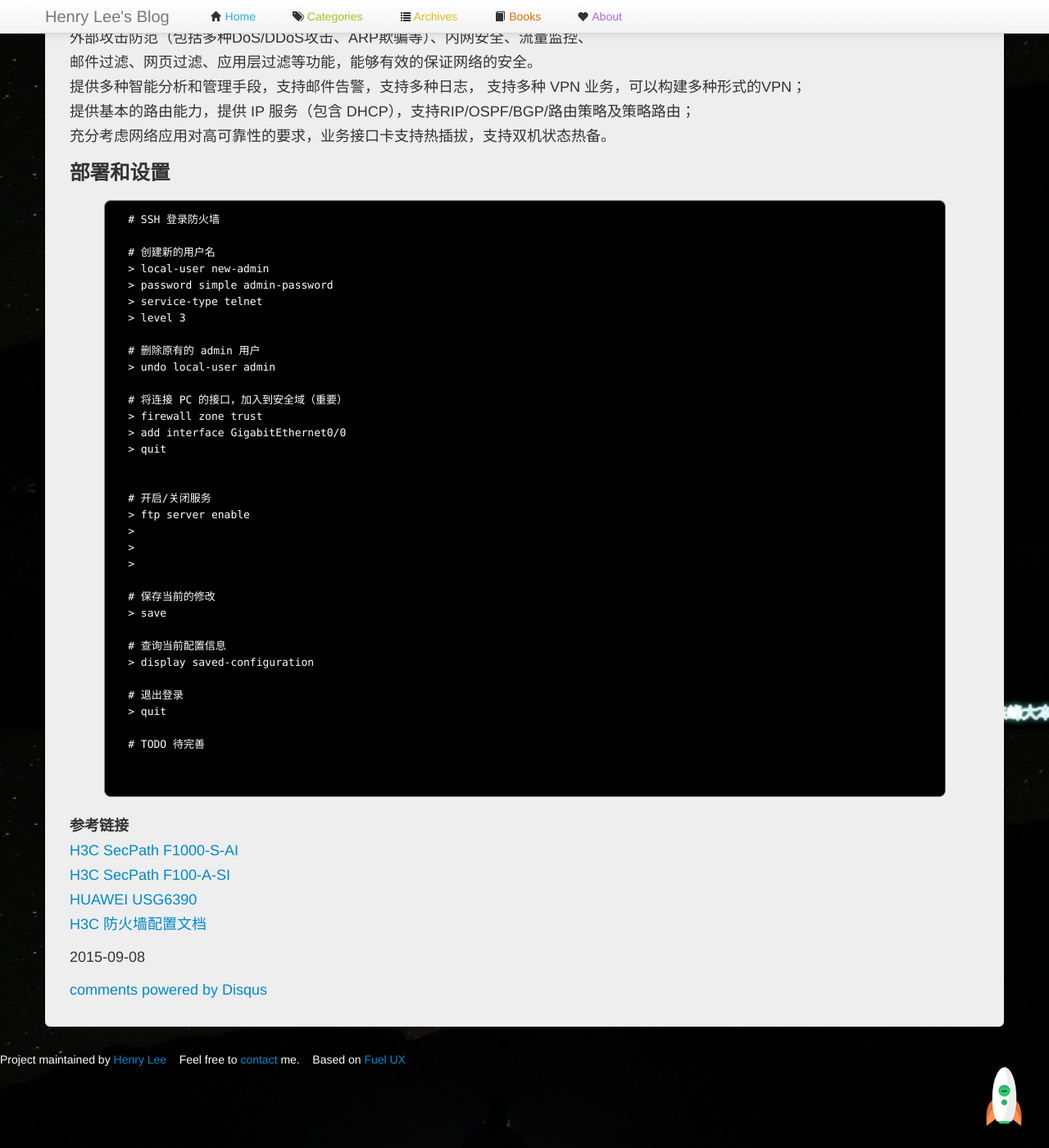
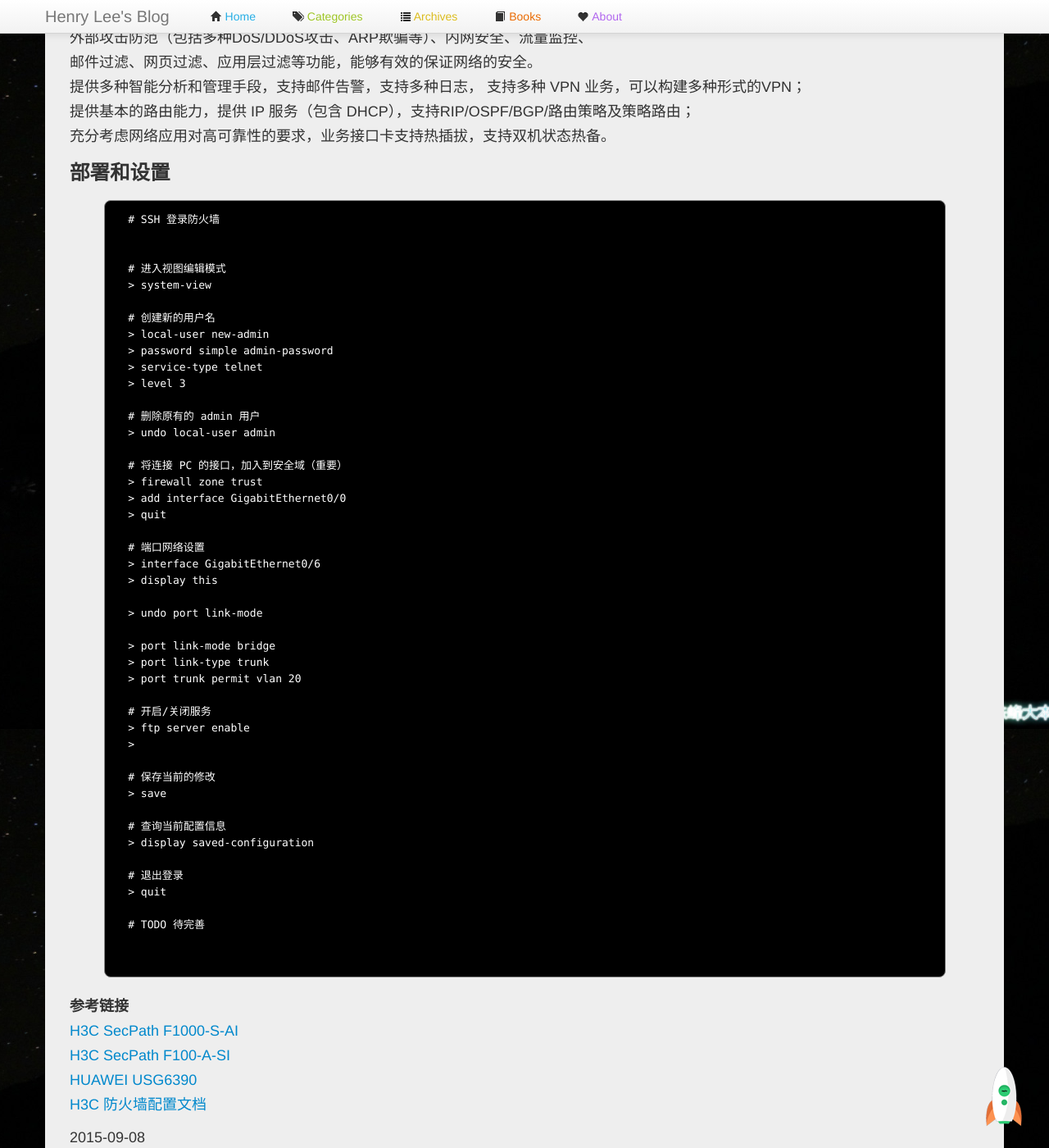
Before and after one commit to manageyp/manageyp.github.com, a Jekyll site: the page built from _posts/2015-09-08-compare-the-features-between-h3c-and-huawei-hardware-firewalls.html, in a window 1280 px wide and 1400 px high, scrolled down 911 px. Shown: the whole window at 82% size. Built offline with Jekyll 4.4.1, drawn with Linux system fonts in a browser that asks for light colours; comment, search, counter and statistics services are not loaded.

Commit message:
[Change] switch and firewall config commandlines

```diff
--- a/_posts/2015-09-08-compare-the-features-between-h3c-and-huawei-hardware-firewalls.html
+++ b/_posts/2015-09-08-compare-the-features-between-h3c-and-huawei-hardware-firewalls.html
@@ -58,6 +58,10 @@ record_on: 2015-09-08
   <pre class="prettyprint lang-html">
   # SSH 登录防火墙
 
+
+  # 进入视图编辑模式
+  > system-view
+
   # 创建新的用户名
   > local-user new-admin
   > password simple admin-password
@@ -72,11 +76,18 @@ record_on: 2015-09-08
   > add interface GigabitEthernet0/0
   > quit
 
+  # 端口网络设置
+  > interface GigabitEthernet0/6
+  > display this
+
+  > undo port link-mode
+
+  > port link-mode bridge
+  > port link-type trunk
+  > port trunk permit vlan 20
 
   # 开启/关闭服务
   > ftp server enable
-  >
-  >
   >
 
   # 保存当前的修改
--- a/_posts/2015-10-03-ruijie-switches-configuration-commands.html
+++ b/_posts/2015-10-03-ruijie-switches-configuration-commands.html
@@ -47,7 +47,9 @@ RG-S6000系列交换机通过业界最先进的虚拟化技术可以大幅提高
   # 端口配置
   > interface gigabitEthernet 0/1
   > switchport mode access/trunk
-  > switchport access vlan 2
+  > switchport trunk allowed vlan add 20
+  > switchport trunk allowed vlan remove 1-3,30-50
+
   > show vlan
 
   # 查询当前配置信息
```
